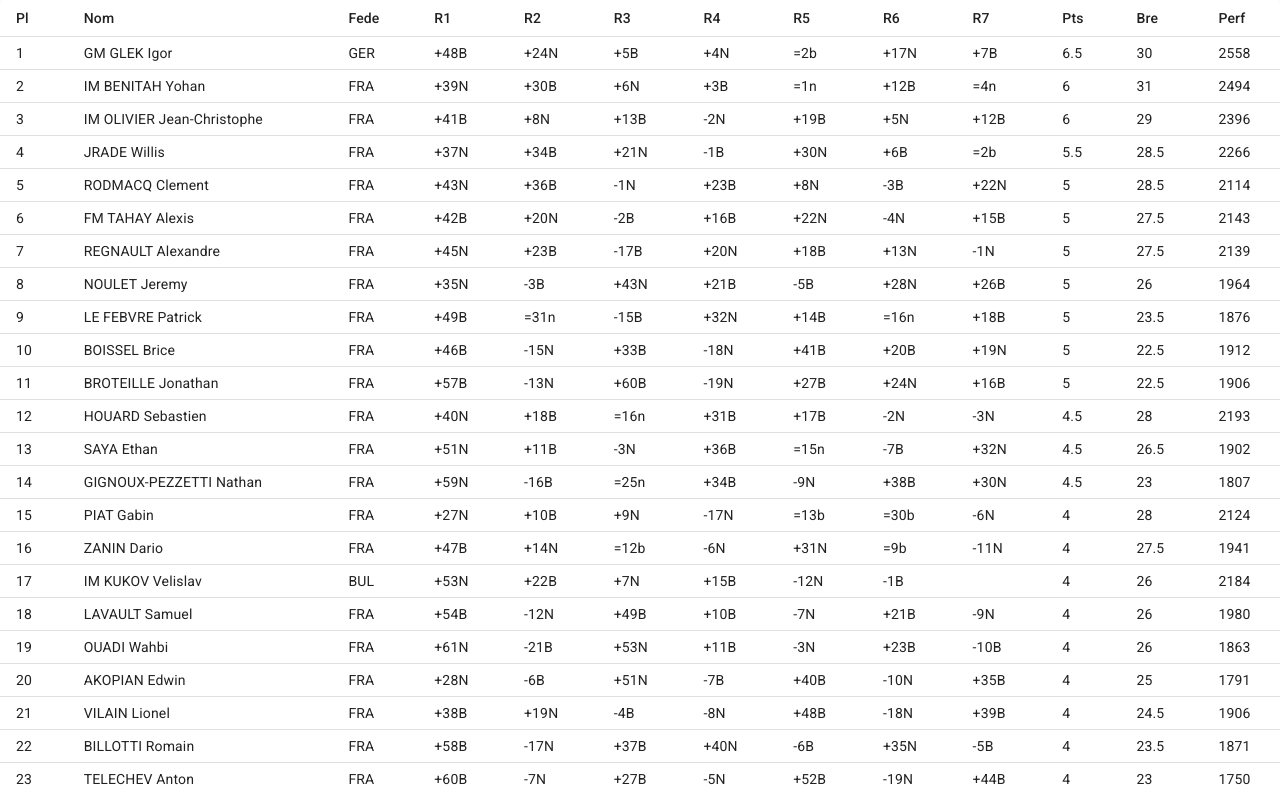
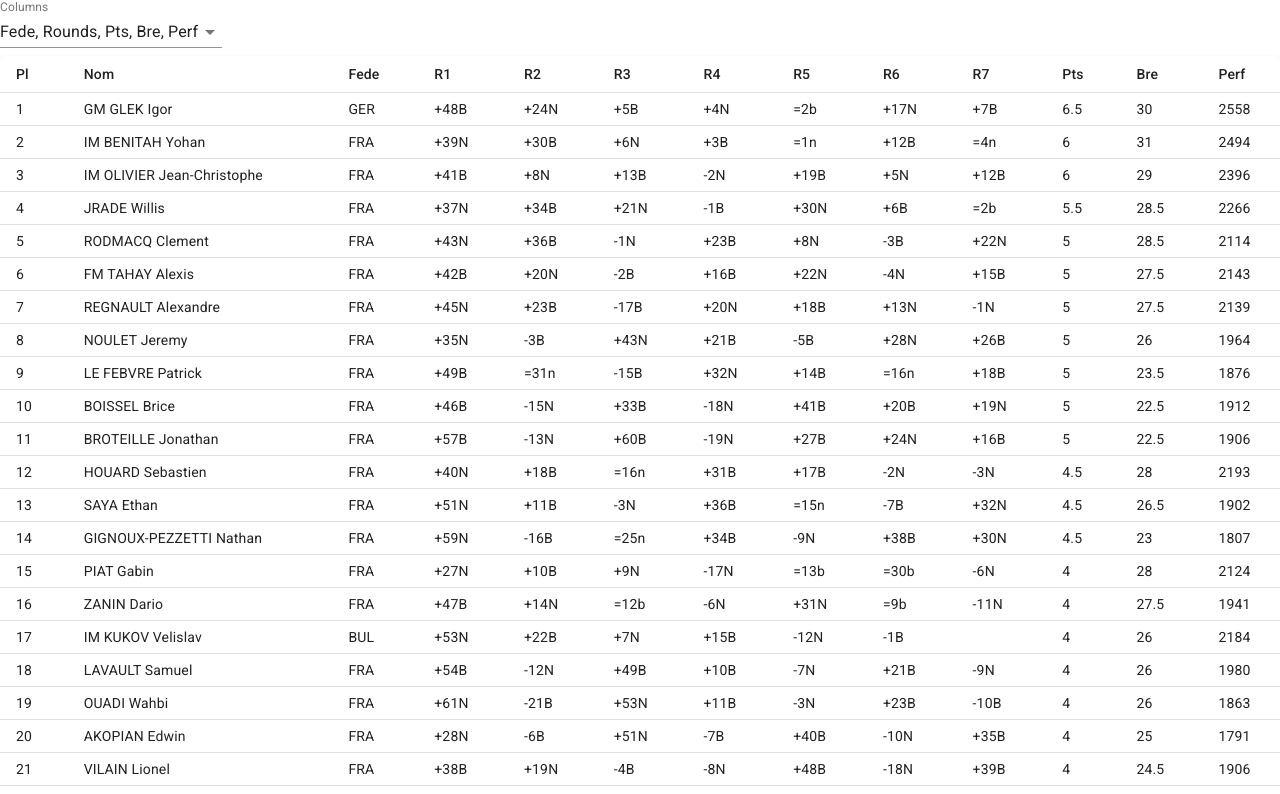
Before and after one commit to atelechev/tourn-grid-view, a React (Create React App) app: page / in a window 1280 px wide. Shown: the top 794 px of the page. Built offline with nearby package versions, Linux system fonts and the light colour scheme.

Commit message:
Add columns visibility toggling

```diff
--- /dev/null
+++ b/src/components/ColumnsSelector.tsx
@@ -0,0 +1,42 @@
+import React, { ReactNode } from 'react';
+import { GridContext, GridState } from './GridContext';
+import { InputLabel, Select, FormControl, MenuItem } from '@material-ui/core';
+import { buildSelectableColumns } from './column-utils';
+
+export class ColumnsSelector extends React.Component {
+
+  public render(): ReactNode {
+    return (
+      <GridContext.Consumer>
+        {(ctx: GridState) => {
+          const selectableOptions = buildSelectableColumns(ctx.csv.header);
+          return (
+            <FormControl>
+              <InputLabel id="selector-columns-label">Columns</InputLabel>
+              <Select multiple
+                labelId="selector-columns-label"
+                id="selector-columns"
+                value={ctx.shownColumns}
+                onChange={(evt) => this.columnsSelectionChanged(evt, ctx)}
+              >
+                {selectableOptions.map((opt, i) => (
+                  <MenuItem key={i} value={opt}>{opt}</MenuItem>
+                ))}
+              </Select>
+            </FormControl>
+          );
+        }}
+      </GridContext.Consumer>
+    );
+  }
+
+  private columnsSelectionChanged(event: React.ChangeEvent<{ value: unknown }>, ctx: GridState): void {
+    const newSelection = event.target.value as Array<string>;
+    ctx.setShownColumns(newSelection);
+    this.setState({
+      selectedColumns: newSelection
+    });
+    ctx.updateView();
+  }
+
+}
--- /dev/null
+++ b/src/components/ControlPanel.tsx
@@ -0,0 +1,12 @@
+import React, { ReactNode } from 'react';
+import { ColumnsSelector } from './ColumnsSelector';
+
+export class ControlPanel extends React.Component {
+
+  public render(): ReactNode {
+    return (
+      <ColumnsSelector />
+    );
+  }
+
+}
--- a/src/components/GridContext.ts
+++ b/src/components/GridContext.ts
@@ -1,12 +1,26 @@
 import React from 'react';
 import { Csv, emptyCsv } from './Csv';
+import { loadCsv } from './load-csv';
 
-export interface GridStateProperties {
+export interface GridState {
   csv: Csv,
-  hiddenColumns: Array<string>
-}
+  shownColumns: Array<string>,
+  loadCsv: (idCsvElement: string) => void,
+  setShownColumns: (columns: Array<string>) => void,
+  updateView: () => void
+};
 
-export const GridContext = React.createContext<GridStateProperties>({
+export const gridState: GridState = {
   csv: emptyCsv,
-  hiddenColumns: []
-});
+  shownColumns: [],
+  loadCsv: (idCsvElement: string) => {
+    gridState.csv = loadCsv(idCsvElement);
+  },
+  setShownColumns: (columns: Array<string>) => {
+    gridState.shownColumns = columns ? columns : [];
+  },
+  updateView: () => { }
+};
+
+
+export const GridContext = React.createContext<GridState>(gridState);
--- a/src/components/GridData.tsx
+++ b/src/components/GridData.tsx
@@ -3,7 +3,7 @@ import React, { ReactNode } from 'react';
 import TableBody from '@material-ui/core/TableBody';
 import TableRow from '@material-ui/core/TableRow';
 import TableCell from '@material-ui/core/TableCell';
-import { calculateColumnVisibility } from './column-visibility';
+import { calculateColumnVisibility } from './column-utils';
 import { jsx } from '@emotion/core';
 import { GridContext } from './GridContext';
 
@@ -18,7 +18,7 @@ export default class GridData extends React.Component {
               <TableRow key={iRow}>
                 {row.map((cellValue, iCell) => {
                   const columnName = ctx.csv.header[iCell];
-                  const visibilityClass = calculateColumnVisibility(columnName, ctx.hiddenColumns);
+                  const visibilityClass = calculateColumnVisibility(columnName, ctx.shownColumns);
                   return (
                     <TableCell key={iCell} css={visibilityClass}>
                       {cellValue}
--- a/src/components/GridHeader.tsx
+++ b/src/components/GridHeader.tsx
@@ -3,7 +3,7 @@ import React, { ReactNode } from 'react';
 import TableHead from '@material-ui/core/TableHead';
 import TableRow from '@material-ui/core/TableRow';
 import TableCell from '@material-ui/core/TableCell';
-import { calculateColumnVisibility } from './column-visibility';
+import { calculateColumnVisibility } from './column-utils';
 import { jsx } from '@emotion/core';
 import { GridContext } from './GridContext';
 
@@ -16,7 +16,7 @@ export default class GridHeader extends React.Component {
           <TableHead>
             <TableRow>
               {ctx.csv.header.map((columnName, index) => {
-                const visibilityClass = calculateColumnVisibility(columnName, ctx.hiddenColumns);
+                const visibilityClass = calculateColumnVisibility(columnName, ctx.shownColumns);
                 return (
                   <TableCell key={index} css={visibilityClass}>
                     {columnName}
--- a/src/components/TournamentGrid.tsx
+++ b/src/components/TournamentGrid.tsx
@@ -1,13 +1,15 @@
 /** @jsx jsx */
 import React, { ReactNode } from 'react';
 import Paper from '@material-ui/core/Paper';
+import Grid from '@material-ui/core/Grid';
 import Table from '@material-ui/core/Table';
 import { css, jsx } from '@emotion/core';
 import GridHeader from './GridHeader';
 import GridData from './GridData';
-import { loadCsv } from './load-csv';
-import { GridContext, GridStateProperties } from './GridContext';
-import { Csv } from './Csv';
+import { GridContext, GridState } from './GridContext';
+import { ControlPanel } from './ControlPanel';
+import { calculateVisibleColumns, buildSelectableColumns } from './column-utils';
+import { gridState } from './GridContext';
 
 const tableStyle = css({
   minWidth: 600,
@@ -20,28 +22,32 @@ interface GridProperties {
 
 export default class TournamentGrid extends React.Component<GridProperties> {
 
-  private readonly csv: Csv;
+  private readonly _state: GridState = gridState;
 
   constructor(props: GridProperties) {
     super(props);
-    this.csv = loadCsv(props.idCsvElement);
+    this._state.loadCsv(this.props.idCsvElement);
+    const selectableColumns = buildSelectableColumns(this._state.csv.header);
+    this._state.setShownColumns(calculateVisibleColumns(selectableColumns, this.props.hiddenColumns));
+    this._state.updateView = () => this.forceUpdate();
   }
 
   public render(): ReactNode {
-    const context = {
-      csv: this.csv,
-      hiddenColumns: this.props.hiddenColumns
-    } as GridStateProperties;
     return (
-      <GridContext.Provider value={context}>
-        <div>
+      <GridContext.Provider value={this._state}>
+        <Grid container spacing={1}>
+          <Grid item xs={12}>
+            <ControlPanel />
+          </Grid>
+          <Grid item xs={12}>
             <Paper>
               <Table css={tableStyle} size="small" aria-label="Tournament grid table">
                 <GridHeader />
                 <GridData />
               </Table>
             </Paper>
-        </div>
+          </Grid>
+        </Grid>
       </GridContext.Provider>
     );
   }
--- /dev/null
+++ b/src/components/column-utils.ts
@@ -0,0 +1,48 @@
+import { css, SerializedStyles } from '@emotion/core';
+
+const hiddenStyle = css({
+  display: 'none'
+});
+
+const visibleStyle = css({});
+
+
+const isRoundColumn =
+  (column: string): boolean => {
+    const roundColumnRegex = /[Rr][0-9]+/g;
+    const matchResult = column.match(roundColumnRegex);
+    return (matchResult && matchResult.length > 0) as boolean;
+  }
+
+const isAlwaysVisibleColumn = (column: string): boolean => {
+  return column === 'Pl' || column === 'Nom';
+}
+
+export const calculateColumnVisibility =
+  (column: string, shownColumns: Array<string>): SerializedStyles => {
+    const isColumnVisible = isAlwaysVisibleColumn(column) ||
+      shownColumns.find(shownColumn => {
+        return shownColumn === column ||
+          (shownColumn === 'Rounds' && isRoundColumn(column));
+      }) !== undefined;
+    return isColumnVisible ? visibleStyle : hiddenStyle;
+  }
+
+export const calculateVisibleColumns =
+  (allColumns: Array<string>, hiddenColumns: Array<string>): Array<string> => {
+    return allColumns.filter(column => hiddenColumns.find(hidden => column === hidden) === undefined);
+  }
+
+export const buildSelectableColumns =
+  (allHeaderColumns: Array<string>): Array<string> => {
+    const firstRoundColumnIndex = allHeaderColumns.findIndex(colName => isRoundColumn(colName));
+    if (firstRoundColumnIndex === -1) {
+      return allHeaderColumns;
+    }
+    const selectableOptions = allHeaderColumns.slice(0, firstRoundColumnIndex);
+    selectableOptions.push('Rounds');
+    const afterRoundsColumns = allHeaderColumns.slice(firstRoundColumnIndex)
+      .filter(colName => !isRoundColumn(colName));
+    return selectableOptions.concat(afterRoundsColumns)
+      .filter(col => !isAlwaysVisibleColumn(col));
+  }
--- a/src/components/column-visibility.ts
+++ /dev/null
@@ -1,12 +0,0 @@
-import { css, SerializedStyles } from '@emotion/core';
-
-const hiddenStyle = css({
-  display: 'none'
-});
-
-const visibleStyle = css({});
-
-export const calculateColumnVisibility = (column: string, allColumns: Array<string>): SerializedStyles => {
-  const isColumnVisible = allColumns.find(colName => colName === column) === undefined;
-  return isColumnVisible ? visibleStyle : hiddenStyle;
-}
```
Lines whose indentation alone changed are shown as unchanged.
